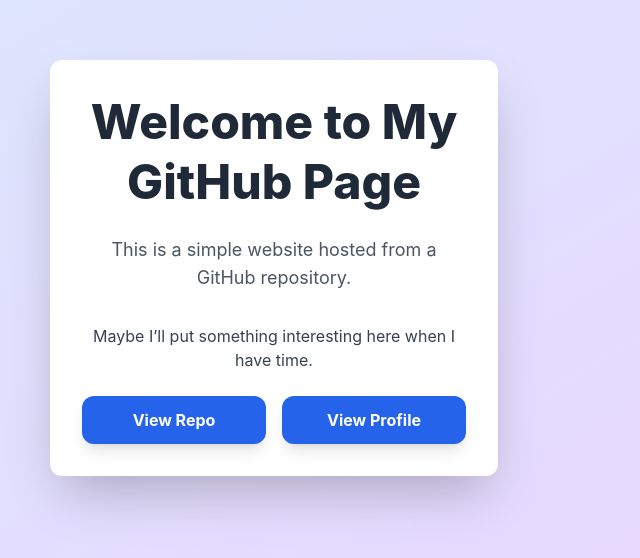
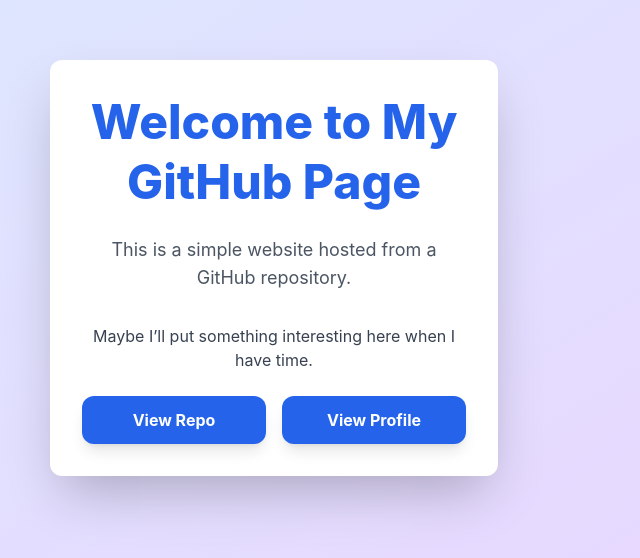
Before and after one commit to adnesj/adnesj.github.io, a plain HTML site: page index.html in a window 1280 px wide. Shown: the part 132-690 px from the top of the page, without its empty margins (366-1006 px from the left). Drawn offline with nearby package versions, Linux system fonts and the light colour scheme.

Commit message:
Update index.html

```diff
--- a/index.html
+++ b/index.html
@@ -15,7 +15,7 @@
 </head>
 <body class="bg-gradient-to-br from-blue-100 to-purple-200 min-h-screen flex items-center justify-center p-4">
     <div class="bg-white p-8 rounded-xl shadow-2xl text-center max-w-md w-full">
-        <h1 class="text-5xl font-extrabold text-gray-800 mb-6 leading-tight">
+        <h1 class="text-5xl font-extrabold text-blue-600 mb-6 leading-tight">
             Welcome to My GitHub Page
         </h1>
         <p class="text-lg text-gray-600 mb-8">
```
